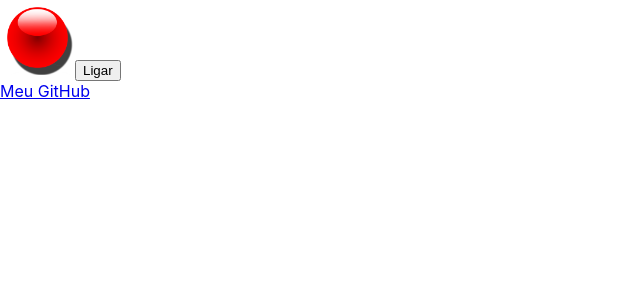
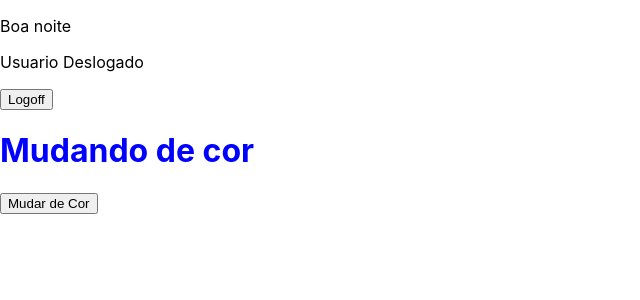
Before and after one commit to LuizSeabraDeMarco/React, a React (Create React App) app in the folder app01/: page / in a window 1280 px wide. Shown: the top 300 px of the page, without its empty margins (0-640 px from the left). Built offline with nearby package versions, Linux system fonts and the light colour scheme.

Commit message:
Nova aula

```diff
--- a/app01/src/App.js
+++ b/app01/src/App.js
@@ -1,22 +1,66 @@
 import React,{useState} from 'react'
-import Led from './componentes/Led'
 
+export default function App() {
 
+  const [log,setLog]=useState(false)
 
-export default function App(){
+  const [cor,setCor]=useState(1)
 
-  const [ligado,setLigado] =useState(false)
+  const vermelho={color:'red'}
+  const azul={color:'blue'}
+  const verde={color:'green'}
 
-  const cancelar= (obj) =>{
-    return obj.preventDefault()
+  const retornaCor=(c)=>{
+    if(c == 1){
+      return vermelho
+    } else if(c == 2){
+      return verde
+    }else{
+      return azul
+    }
   }
+
+  const mudaCor =()=>{
+    setCor(cor + 1)
+    if (cor > 2){
+      setCor(1)
+    }
+  }
+
+  const msglogin=()=>{
+    return 'Usuario Logado'
+  }
+  const msglogoff=()=>{
+    return 'Usuario Deslogado'
+  }
+
+  const cumprimento=()=>{
+    const hora=new Date().getHours()
+
+    if (hora >=0 && hora < 13){
+      return(
+        <p>Bom dia</p>
+      )
+    }else if (hora >=13 && hora < 18){
+      return(
+        <p>Boa tarde</p>
+      )
+    }else{
+      return(
+        <p>Boa noite</p>
+      )
+    }
+  }
+  setInterval(mudaCor,1000)
 
   return(
     <>
-        <Led ligado={ligado} setLigado={setLigado}/>
-        <a href="https://github.com/LuizSeabraDeMarco" target="_blank" onClick={(e) => cancelar(e)}><br></br>
-          Meu GitHub
-        </a>
+      {cumprimento()}
+      <p>{log?msglogin():msglogoff()}</p>
+      <button onClick={()=>setLog(!log)}>{log?'Login':'Logoff'}</button>
+      <h1 style={retornaCor(cor)}>Mudando de cor</h1>
+      <button onClick={()=> mudaCor()}>Mudar de Cor</button>
     </>
-  )
+  );
+
 }
```
